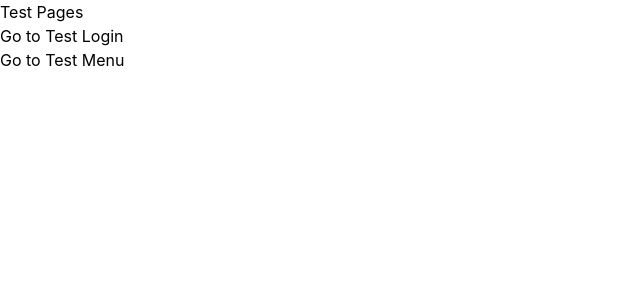
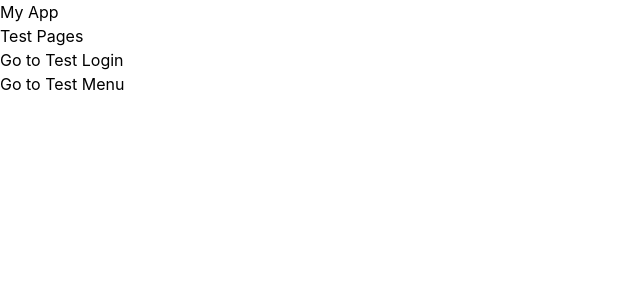
Before and after one commit to Pritija62/Smart_Serve, a React app in the folder frontend/: page / in a window 1280 px wide. Shown: the top 300 px of the page, without its empty margins (0-640 px from the left). Built offline with nearby package versions, Linux system fonts and the light colour scheme; no server answers; the HTML template or start-up script is replaced by a standard one.

Commit message:
testing header

```diff
--- a/frontend/src/App.jsx
+++ b/frontend/src/App.jsx
@@ -4,12 +4,14 @@
 import { OrderProvider } from './context/orderContext'
 import LoginPage from './pages/LoginPage'
 import MenuPage from './pages/MenuPage'
+import Header from './components/Header'
 
 function App() {
   return (
     <Router>
       <AuthProvider>
         <OrderProvider>
+          <Header />
           <Routes>
             <Route path="/login" element={<LoginPage />} />
             <Route path="/menu" element={<MenuPage />} />
--- a/frontend/src/components/Header.jsx
+++ b/frontend/src/components/Header.jsx
@@ -0,0 +1,8 @@
+const Header=()=>{
+    return(
+        <div className="header">
+            <h1>My App</h1>
+        </div>
+    );
+};
+export default Header;
```
